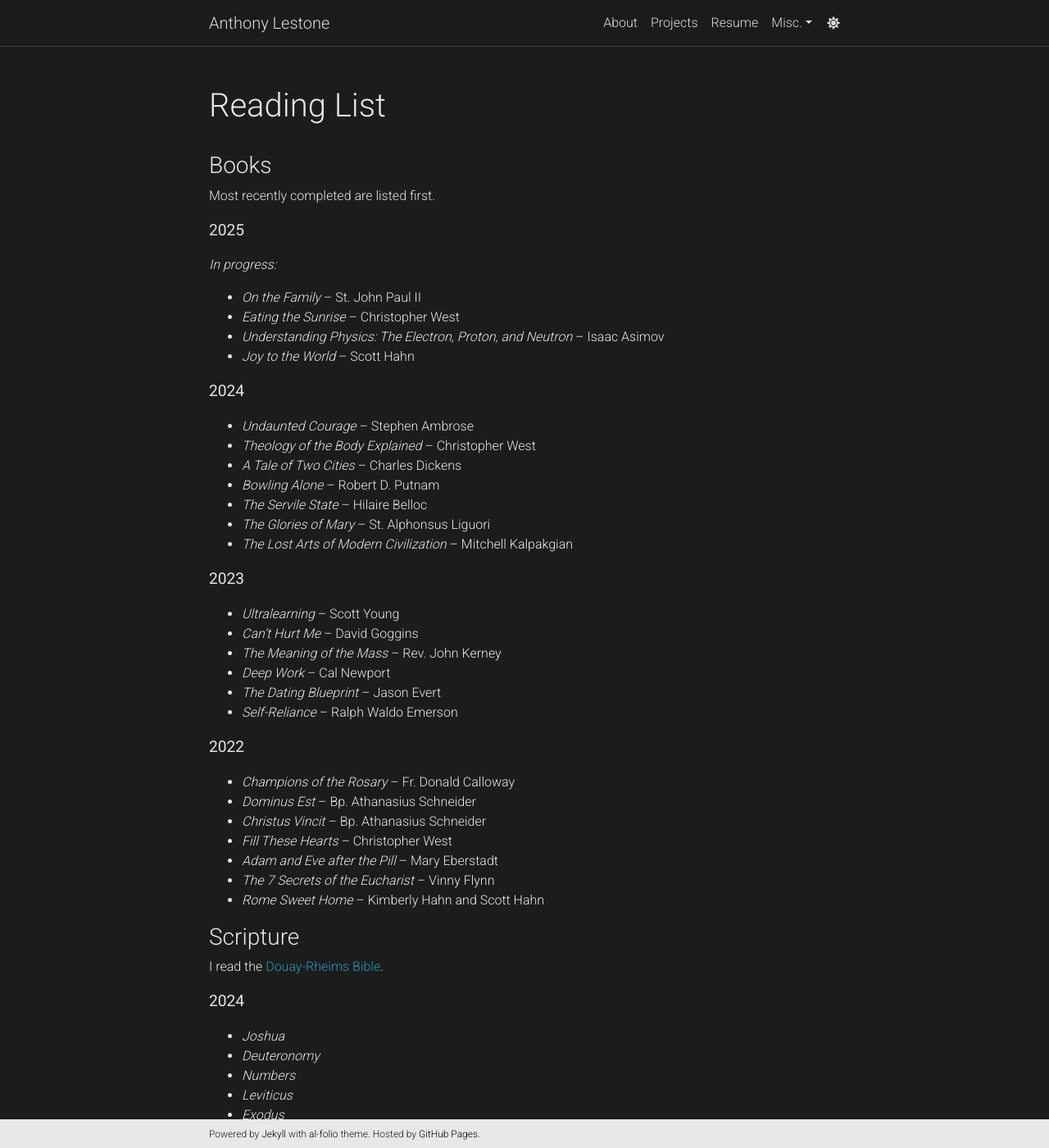
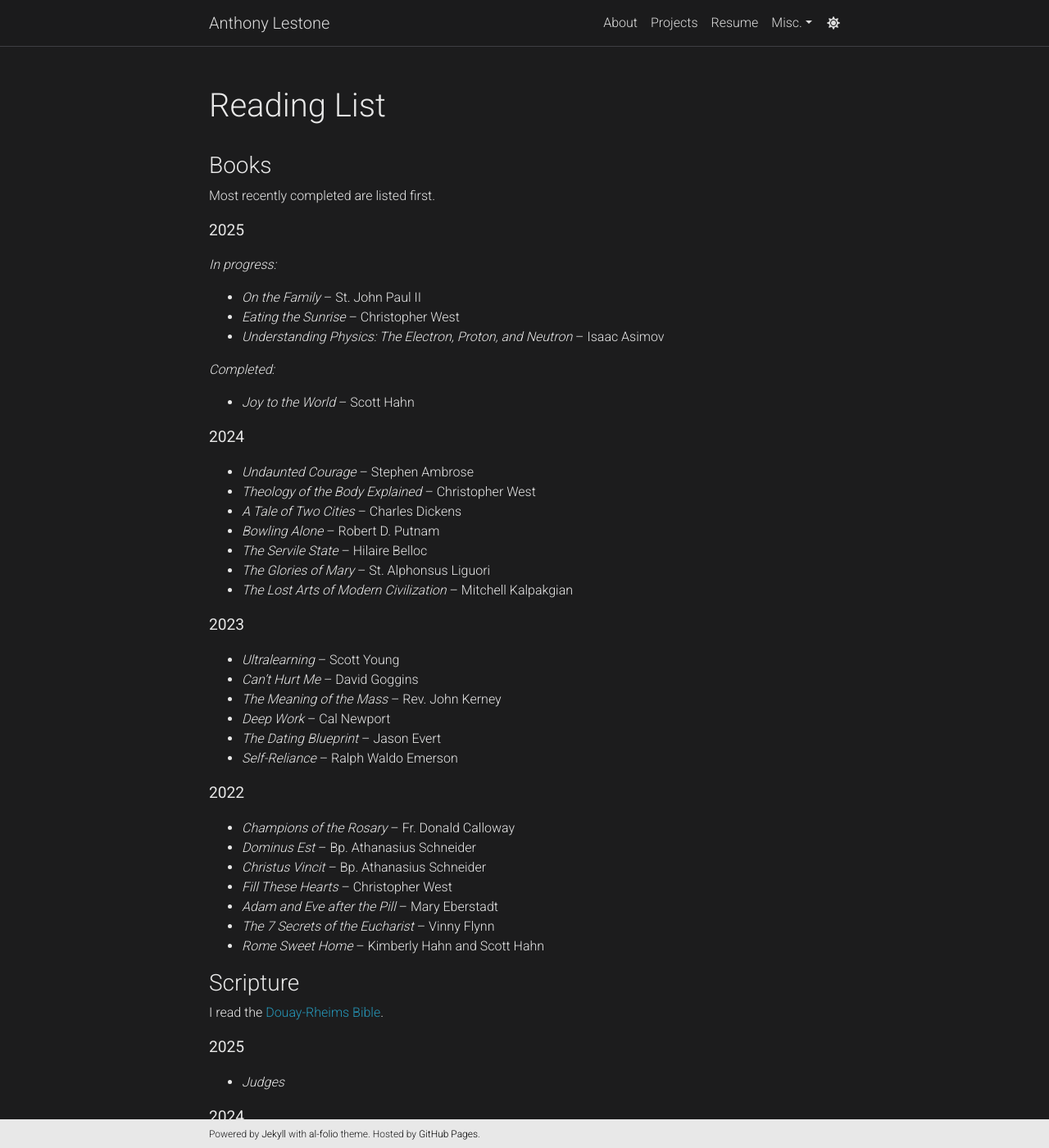
Before and after one commit to anthonylestone/anthonylestone.github.io, a Jekyll site: the page built from _pages/readinglist.md, in a window 1280 px wide and 1400 px high. Shown: the whole window at 82% size. Built offline with Jekyll 4.4.1, drawn with Linux system fonts in a browser that asks for light colours; comment, search, counter and statistics services are not loaded; a style sheet for code colours, icons or effects is not loaded.

Commit message:
updated reading list

```diff
--- a/_pages/readinglist.md
+++ b/_pages/readinglist.md
@@ -15,6 +15,8 @@ Most recently completed are listed first.
 - *On the Family* -- St. John Paul II
 - *Eating the Sunrise* -- Christopher West
 - *Understanding Physics: The Electron, Proton, and Neutron* -- Isaac Asimov
+
+*Completed:*
 - *Joy to the World* -- Scott Hahn
 
 <b><big>2024</big><b>
@@ -49,6 +51,10 @@ Most recently completed are listed first.
 ### Scripture
 
 I read the [Douay-Rheims Bible](https://tanbooks.com/products/books/douay-rheims-bible-paperbound/).
+
+<b><big>2025</big><b>
+
+- *Judges*
 
 <b><big>2024</big><b>
 
```
